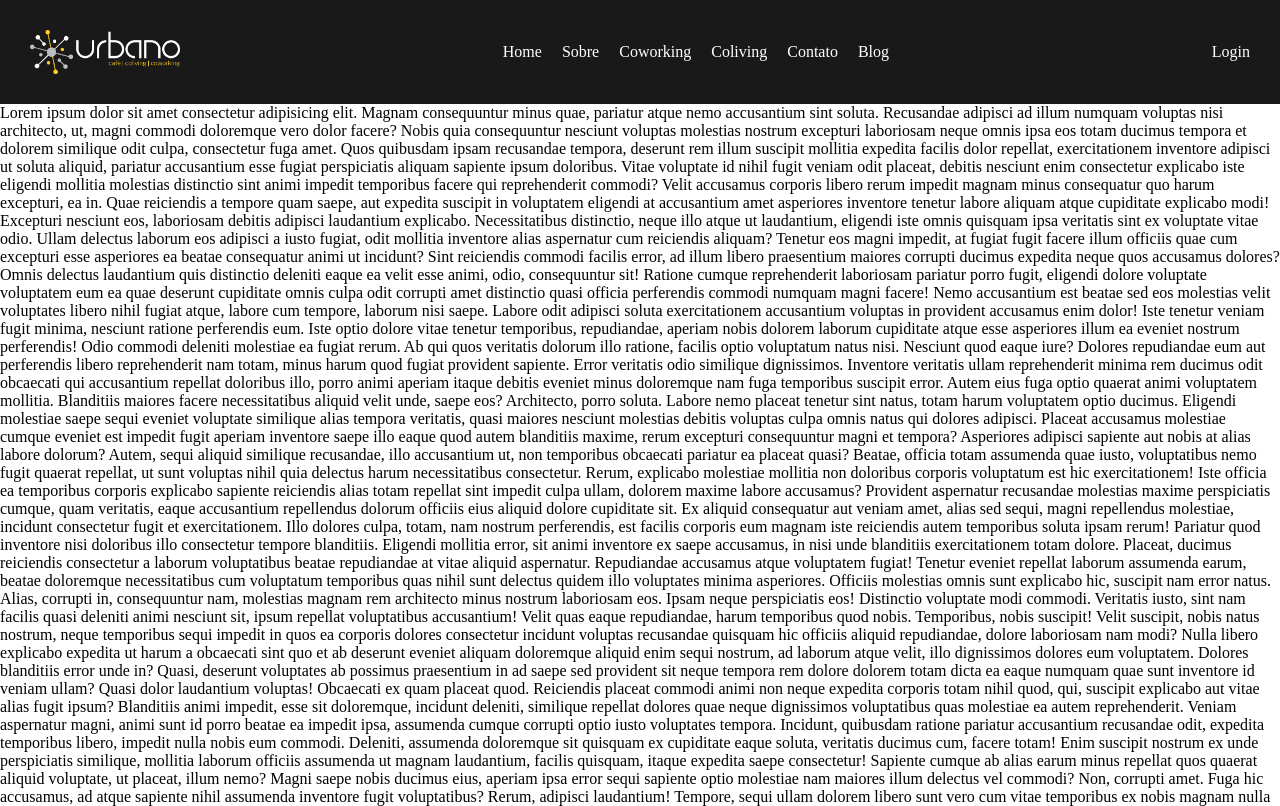
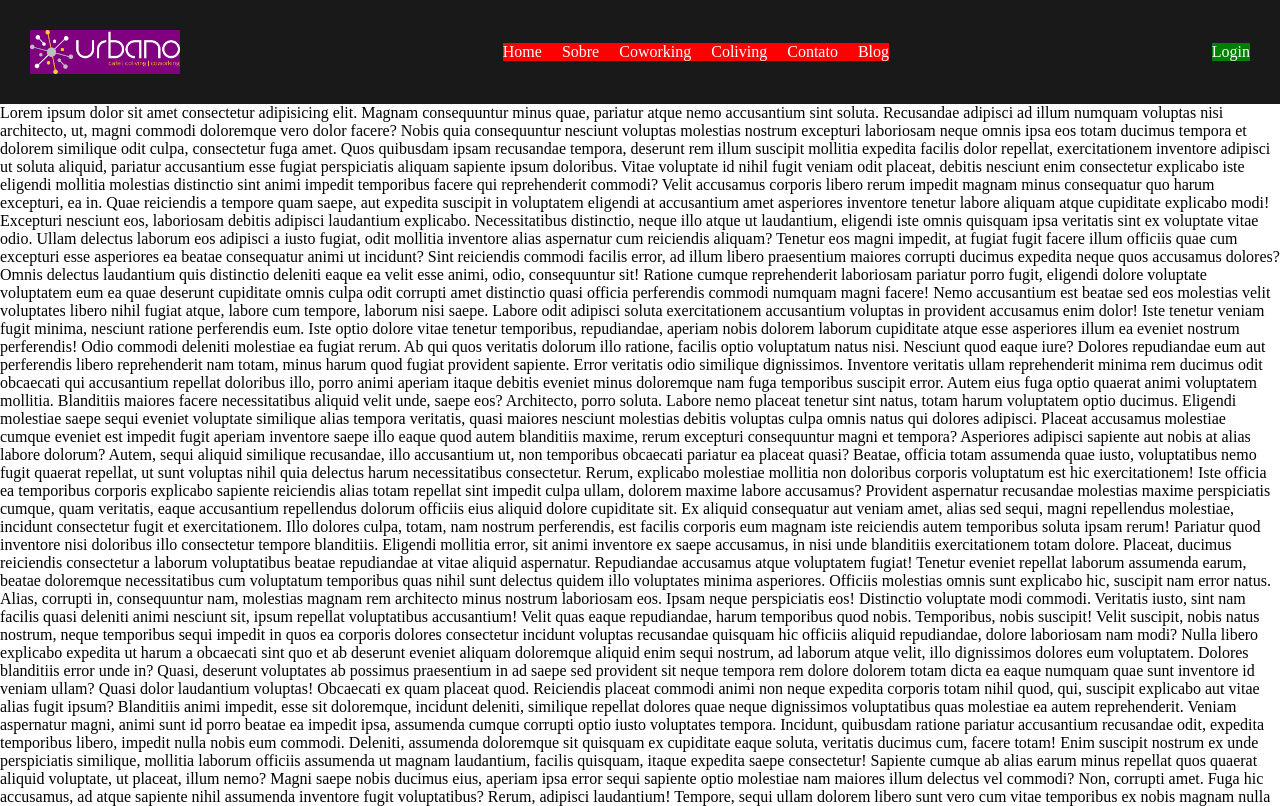
Before and after one commit to wfern/sejaurbano, a plain HTML site: page index.html in a window 1280 px wide. Shown: the top 806 px of the page. Drawn offline with Linux system fonts and the light colour scheme.

Commit message:
add background to elements

```diff
--- a/style.css
+++ b/style.css
@@ -23,13 +23,13 @@ ul {
 }
 
 .logo {
-  /* background-color: purple; */
+  background-color: purple;
 
   width: 150px;
 }
 
 .nav {
-  /* background-color: red; */
+  background-color: red;
 
   display: flex;
   flex-direction: row;
@@ -37,5 +37,5 @@ ul {
 }
 
 .login-button {
-  /* background-color: green; */
+  background-color: green;
 }
```
